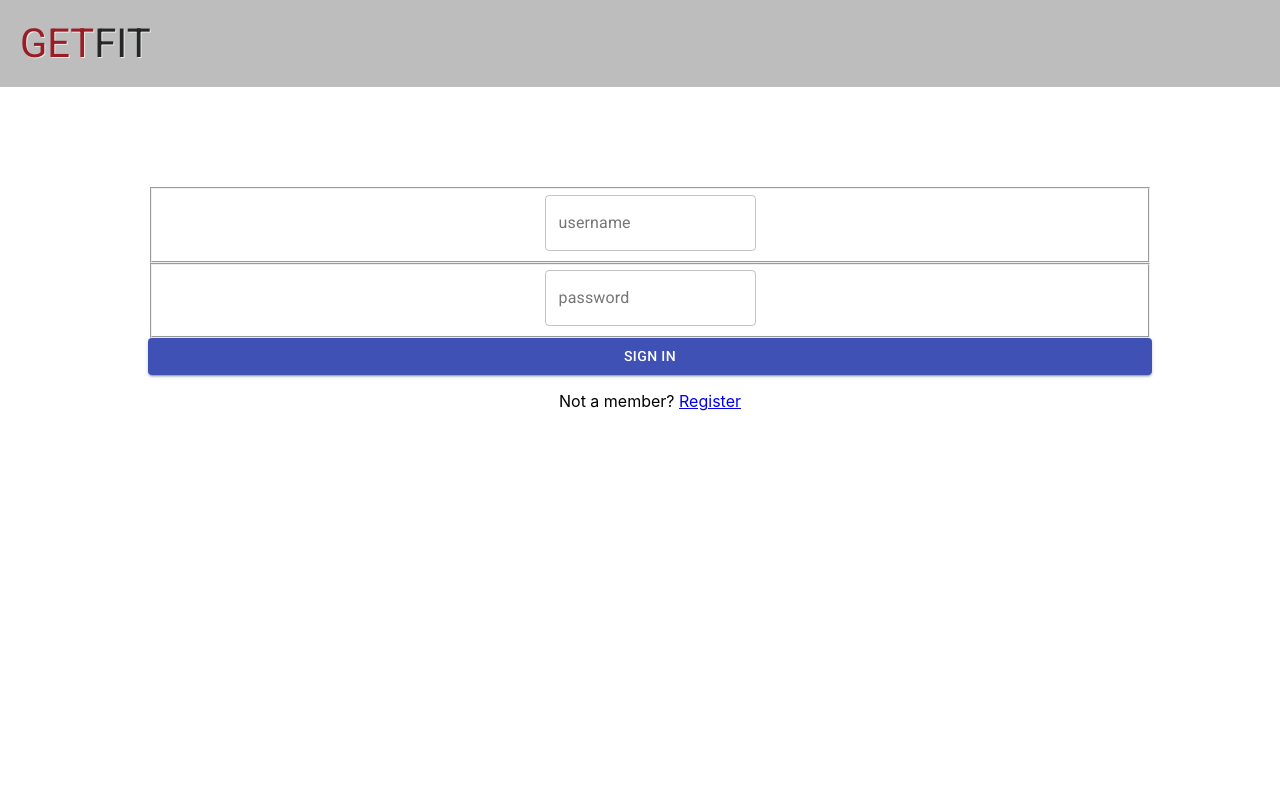
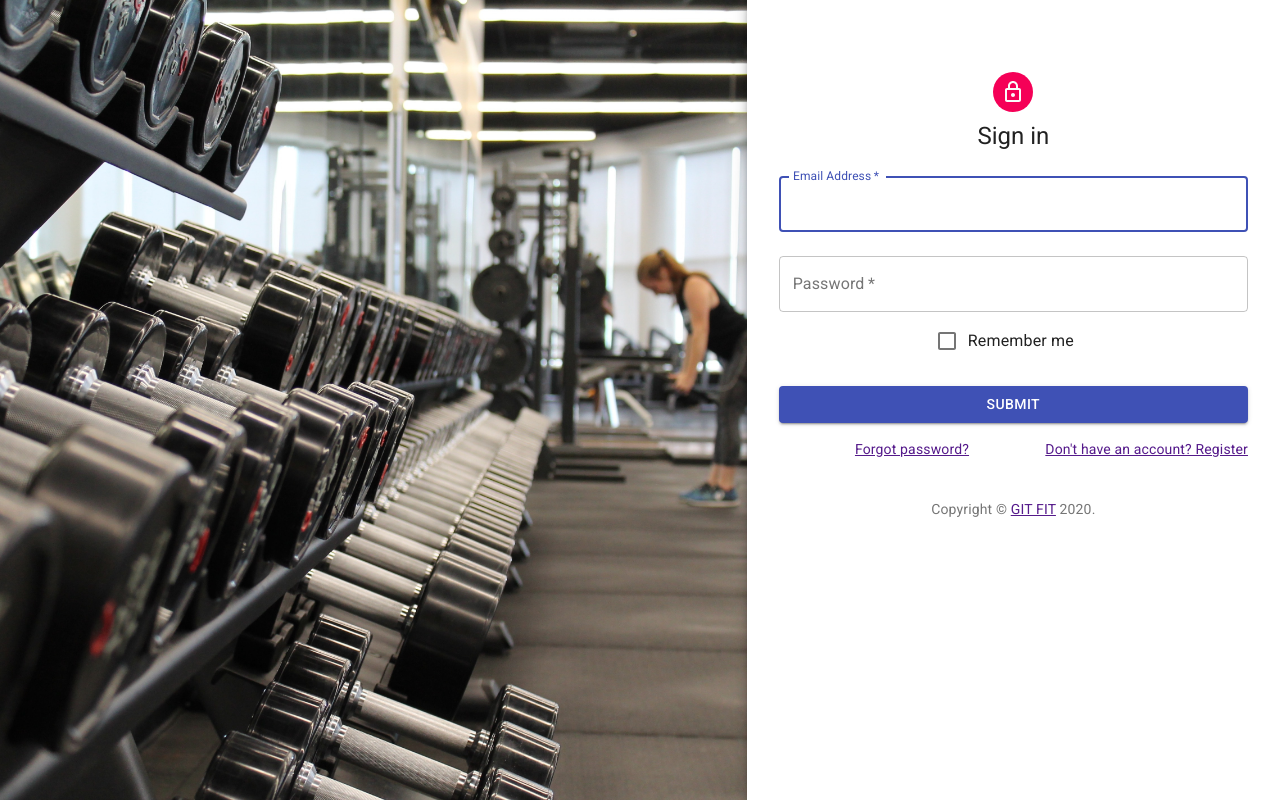
Before and after one commit to BuildWeek-Weight-Lifting-Journal/Front-End, a React (Create React App) app in the folder client/: page / in a window 1280 px wide. Built offline with nearby package versions, Linux system fonts and the light colour scheme.

Commit message:
success for Login

```diff
--- a/client/src/components/auth/Login.jsx
+++ b/client/src/components/auth/Login.jsx
@@ -1,11 +1,3 @@
-/*
-FROM: WARREN RAWLINGS
-This is the "sign-in side" version for the sign in form. This will be the base for the main sign in.
-If I have time and help from Darren, I will do the google account sign in/registration button.
-Follow the link if you need more information on the code I used.
-https://material-ui.com/getting-started/templates/
-
-*/
 import React from 'react';
 import Avatar from '@material-ui/core/Avatar';
 import Button from '@material-ui/core/Button';
@@ -13,17 +5,17 @@
 import TextField from '@material-ui/core/TextField';
 import FormControlLabel from '@material-ui/core/FormControlLabel';
 import Checkbox from '@material-ui/core/Checkbox';
-// import Link from '@material-ui/core/Link';
+//import Link from '@material-ui/core/Link';
 import Paper from '@material-ui/core/Paper';
 import Box from '@material-ui/core/Box';
 import Grid from '@material-ui/core/Grid';
 import LockOutlinedIcon from '@material-ui/icons/LockOutlined';
 import Typography from '@material-ui/core/Typography';
 import { makeStyles } from '@material-ui/core/styles';
+
+
 import BackgroundSet from './dumbbell-weightlifting-image.jpg';
-
 import * as Yup from 'yup';
-
 import Axios from 'axios';
 import { Form, Field, withFormik } from 'formik';
 import styled from 'styled-components';
@@ -36,7 +28,7 @@
     <Typography variant="body2" color="textSecondary" align="center">
       {'Copyright © '}
       <Link color="inherit" href="https://material-ui.com/">
-        Your Website
+        GIT FIT
       </Link>{' '}
       {new Date().getFullYear()}
       {'.'}
@@ -49,8 +41,7 @@
     height: '100vh',
   },
   image: {
-    //backgroundImage: 'url(https://source.unsplash.com/random)',
-    //backgroundImage: 'url("../dumbbell-weightlifting-image.jpg")',
+    // backgroundImage: 'url(https://source.unsplash.com/random)',
     backgroundImage: `url(${BackgroundSet})`,
     backgroundRepeat: 'no-repeat',
     backgroundColor:
@@ -77,57 +68,78 @@
   },
 }));
 
-const LoginForm = ({ errors, touched, setUser }) => {
+function SignInSide() {
+  const classes = useStyles();
 
   return (
-    <Container>
-      <Header>
-        <LogoStyle>
-          <span>GET</span>
-          <span>FIT</span>
-        </LogoStyle>
-      </Header>
-      <StyledForm>
-        <fieldset>
-          {/* <UserNamePasswordLabel>Username</UserNamePasswordLabel> */}
-          {touched.username && errors.username && (
-            <Error className="error">{errors.username}</Error>
-          )}
-          {/* <StyledField
-            type="text"
-            name="username"
-            placeholder="TheGovernator47"
-          /> */}
-          <TextField id="outlined-basic" label="username" variant="outlined" type="text"
-            name="username"/>
-        </fieldset>
-        <fieldset>
-          {/* <UserNamePasswordLabel>Password</UserNamePasswordLabel> */}
-          {touched.password && errors.password && (
-            <Error className="error">{errors.password}</Error>
-          )}
-          {/* <StyledField type="password" name="password" placeholder="******" /> */}
-          <TextField id="outlined-basic" label="password" variant="outlined" type="text"
-            name="password" placeholder="******"/>
-        </fieldset>
-        {/* <ButtonStyle type="submit">Submit</ButtonStyle> */}
+    <Grid container component="main" className={classes.root}>
+      <CssBaseline />
+      <Grid item xs={false} sm={4} md={7} className={classes.image} />
+      <Grid item xs={12} sm={8} md={5} component={Paper} elevation={6} square>
+        <div className={classes.paper}>
+          <Avatar className={classes.avatar}>
+            <LockOutlinedIcon />
+          </Avatar>
+          <Typography component="h1" variant="h5">
+            Sign in
+          </Typography>
+          <form className={classes.form} noValidate>
+            <TextField
+              variant="outlined"
+              margin="normal"
+              required
+              fullWidth
+              id="email"
+              label="Email Address"
+              name="email"
+              autoComplete="email"
+              autoFocus
+            />
+            <TextField
+              variant="outlined"
+              margin="normal"
+              required
+              fullWidth
+              name="password"
+              label="Password"
+              type="password"
+              id="password"
+              autoComplete="current-password"
+            />
+            <FormControlLabel
+              control={<Checkbox value="remember" color="primary" />}
+              label="Remember me"
+            />
             <Button
               type="submit"
               fullWidth
               variant="contained"
               color="primary"
-            // className={classes.submit}
+              className={classes.submit}
             >
-            Sign In
+              Submit
             </Button>
-        <p>
-          <Member>Not a member?</Member> <span> </span>
-          <Link to="/register">Register</Link>
-        </p>
-      </StyledForm>
-    </Container>
+            <Grid container>
+              <Grid item xs>
+                <Link href="#" variant="body2">
+                  Forgot password?
+                </Link>
+              </Grid>
+              <Grid item>
+                <Link href="#" variant="body2">
+                  {"Don't have an account? Register"}
+                </Link>
+              </Grid>
+            </Grid>
+            <Box mt={5}>
+              <Copyright />
+            </Box>
+          </form>
+        </div>
+      </Grid>
+    </Grid>
   );
-};
+}
 
 const Login = withFormik({
     mapPropsToValues({ username, password }) {
@@ -153,88 +165,6 @@
         }
       });
     }
-})(LoginForm);
+  })(SignInSide);
 
   export default Login;
-
-/*************Styles************************/
-/***these are the styles from Ricardo that I'm replacing with Material UI**** */
-
-const StyledForm = styled(Form)`
-  justify-content: center;
-  padding-left: 20px;
-  margin-top: 100px;
-  margin-left: 10%;
-  margin-right: 10%;
-  height: 100%;
-  padding-bottom: 50px;
-  color: #ebebeb;
-`;
-
-const StyledField = styled(Field)`
-  width: 80%;
-  background: white;
-  text-align: center;
-  border: none;
-  border-bottom: 1px solid #252627;
-  border-radius: 5px;
-  outline: none;
-  color: #252627;
-  font-size: 1rem;
-  margin-bottom: 20px;
-`;
-
-const UserNamePasswordLabel = styled.label`
-  color: #252627;
-  font-size: 2rem;
-  font-family: "Roboto";
-  text-shadow: #ffffff 1px 1px 0;
-  padding: 10px 0;
-`;
-
-const Container = styled.div`
-position: 'absolute', left: '50%', top: '50%',
-transform: 'translate(-50%, -50%)'
-`;
-
-const ButtonStyle = styled.button`
-  height: auto;
-  padding: 20px 80px;
-  background: #efbf3b;
-  margin-top: 20px;
-  margin-left: 0%;
-  width: 100%;
-  border-radius: 10px;
-  color: #252627;
-  font-size: 1.9rem;
-  transition: 1s;
-  font-family: "Roboto";
-`;
-
-const LogoStyle = styled.div`
-  color: #252627;
-  font-size: 2.5rem;
-  text-shadow: #ebebeb 1px 1px 0;
-  font-family: "Roboto";
-  width: 100%;
-  display: flex;
-  justify-content: flex-start;
-  padding-left: 20px;
-  span:first-child {
-    color: #991c27;
-  }
-`;
-
-const Header = styled.div`
-  background-color: rgba(37, 38, 39, 0.3);
-  padding: 20px 0;
-  display: flex;
-  flex-direction: column;
-`;
-
-const Member = styled.span`
-  color: black;
-`;
-const Error = styled.p`
-  color: black;
-`;
```
Also changed, not shown: client/src/components/auth/LoginOldCode.jsx (added, +240 -0 lines). Lines whose indentation alone changed are shown as unchanged.
